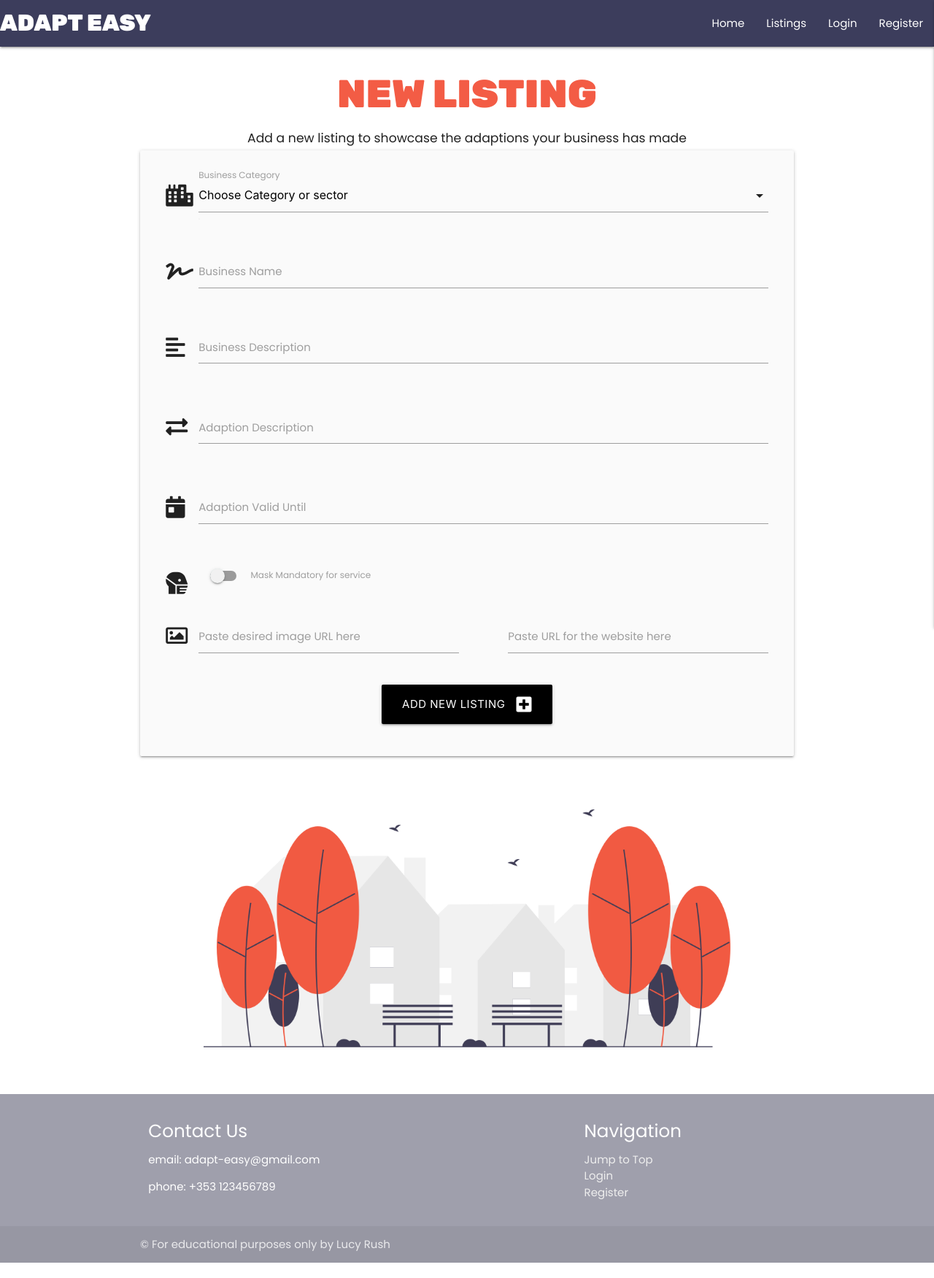
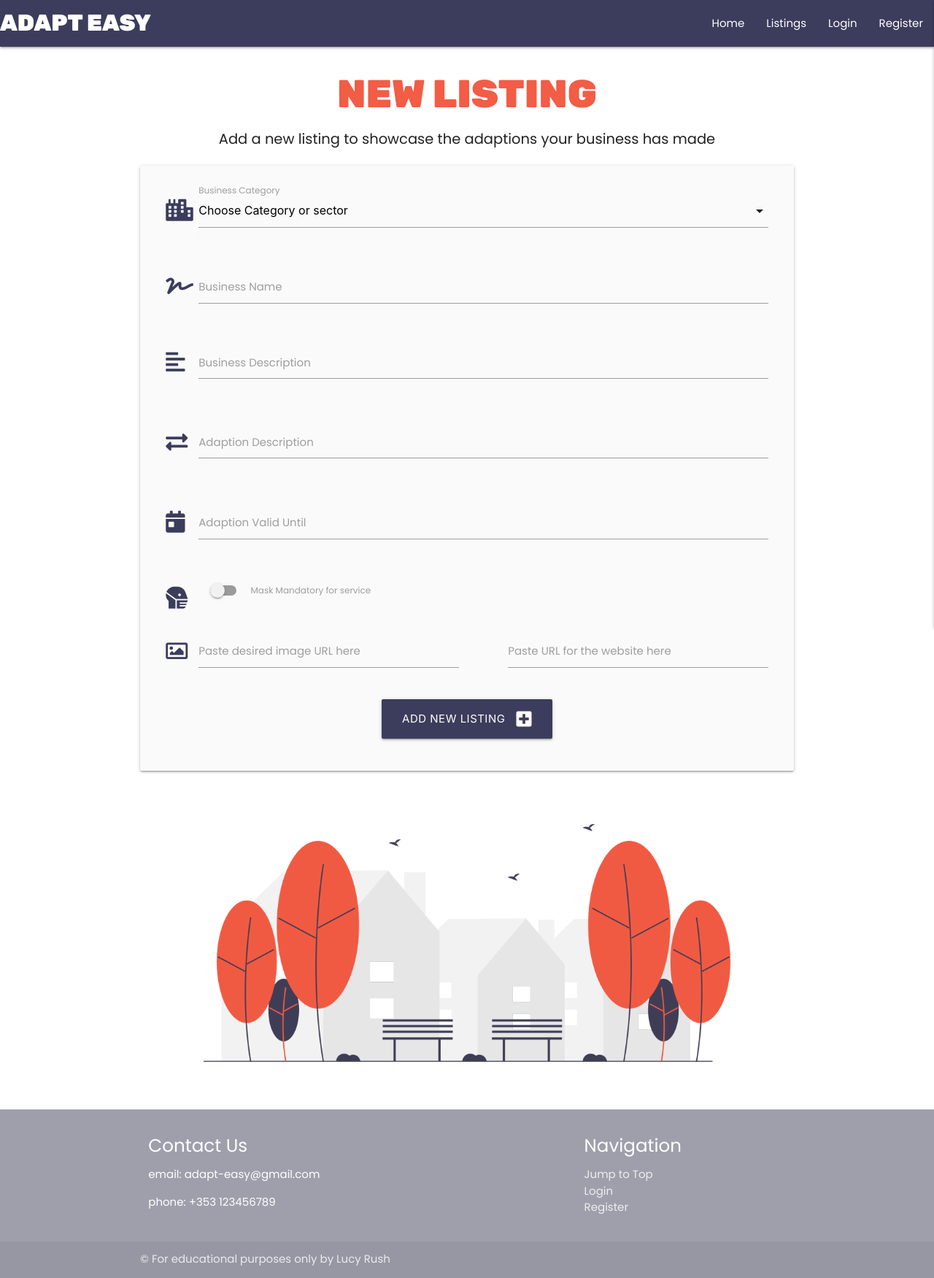
Before and after one commit to lucyrush/adapt-easy, a Flask app: page /new_listing in a window 1280 px wide. Shown: the whole page at 73% size. Before the commit the page ends 1730 px from the top, so only its background shows below. Run offline with Flask 2, Linux system fonts and the light colour scheme; data that the repository does not hold is empty; some libraries are stand-ins or nearby versions.

Commit message:
Adjust colour scheme to suit images

```diff
--- a/static/css/style.css
+++ b/static/css/style.css
@@ -1,5 +1,6 @@
 body{
     font-family: 'Poppins', sans-serif;
+    height: 100vh;
 }
 
 /*Page headings and nav bar */
@@ -16,6 +17,11 @@ body{
 .brand-logo{
     font-family: 'Rubik', sans-serif;
     text-transform: uppercase;
+}
+
+.page-intro {
+    font-size: 130%;
+    padding-bottom: 2%;
 }
 
 /* Images */
@@ -40,6 +46,10 @@ body{
     padding: 2%;
 }
 
+.list-icon {
+    color: #3C3D5C;
+}
+
 .list-heading {
     font-family: 'Rubik', sans-serif;
     color: #3C3D5C;
@@ -55,6 +65,10 @@ body{
     text-transform: uppercase;
 }
 
+.search-reset {
+    background-color: #3C3D5C;
+}
+
 .mandatory-text {
     color: #3C3D5C;
     text-transform: uppercase;
@@ -68,11 +82,21 @@ body{
     background-color: #3C3D5C;
 }
 
-.btn-small a:hover {
-    background-color: #EDD2D2;
-}
-
-
 .page-footer {
     background-color: #9F9FAC;
 }
+
+/* Media Queries */
+
+
+/* Medium screens */
+
+
+
+/*Small Screens */
+
+@media screen and (max-width: 425px) {
+  .brand-logo {
+      font-size: 20%;
+  }
+}
--- a/templates/home.html
+++ b/templates/home.html
@@ -1,12 +1,12 @@
 {% extends "base.html" %}
 {% block content %}
 
-<h2 class="page-heading center-align"> Home </h2>
+<h1 class="page-heading center-align"> ADAPT EASY </h1>
 
 <div class="row">
-      <div class="col s12"><p class="page-intro center-align"> ADAPT EASY is here to help small businesses and their valued customers
-        stay stafe and connected during the pandemic </p></div>
       <div class="col m6 s12">
+        <div class="col s12"><p class="page-intro center-align"> ADAPT EASY is here to help small businesses and their valued customers
+            stay stafe and connected during the pandemic </p></div>
         <p class="page-intro center-align"> ADAPT EASY is designed to allow small businesses to list how they have
             managed to their local COVID-19 restrictions</p>
         <p class="page-intro center-align"> As consumers, it is important to be mindful and adhere to these
--- a/templates/new_listing.html
+++ b/templates/new_listing.html
@@ -10,7 +10,7 @@
    <div class="row">
    <!--category selection-->
 				<div class="input-field col s12">
-                    <i class="fas fa-city prefix"></i>
+                    <i class="list-icon fas fa-city prefix"></i>
 					<select id="category_name" name="category_name" class="validate" required>
                         <option value="" disabled selected>Choose Category or sector</option>
                         {% for category in categories %}
@@ -23,7 +23,7 @@
     <!-- business name -->
     <div class="row">
       <div class="input-field col s12">
-        <i class="fas fa-signature prefix text-darken-8"></i>
+        <i class="list-icon fas fa-signature prefix"></i>
         <input
           id="business_name"
           name="business_name"
@@ -39,7 +39,7 @@
     <!-- business description -->
     <div class="row">
       <div class="input-field col s12">
-        <i class="fas fa-align-left prefix text-darken-4"></i>
+        <i class="list-icon fas fa-align-left prefix"></i>
         <textarea
           id="business_description"
           name="business_description"
@@ -54,7 +54,7 @@
     <!-- adaption description -->
     <div class="row">
       <div class="input-field col s12">
-        <i class="fas fa-exchange-alt prefix text-darken-4"></i>
+        <i class="list-icon fas fa-exchange-alt prefix"></i>
         <textarea
           id="adaption_description"
           name="adaption_description"
@@ -69,7 +69,7 @@
     <!-- valid until date picker -->
     <div class="row">
       <div class="input-field col s12">
-        <i class="fas fa-calendar-day prefix"></i>
+        <i class="list-icon fas fa-calendar-day prefix"></i>
         <input
           id="valid_until"
           name="valid_until"
@@ -84,7 +84,7 @@
     <div class="row">
       <div class="input-field col s12">
         <div class="switch">
-          <i class="fas fa-head-side-mask prefix"></i>
+          <i class="list-icon fas fa-head-side-mask prefix"></i>
           <label for="mask_mandatory">
             <input type="checkbox" id="mask_mandatory" name="mask_mandatory" />
             <span class="lever"></span>
@@ -96,13 +96,13 @@
     <!-- image URL -->
     <div class="row">
       <div class="input-field col s6">
-        <i class="far fa-image prefix"></i>
+        <i class="list-icon far fa-image prefix"></i>
         <input type="url" id="image_url" name="image_url" class="validate" pattern="https?://.+"/>
         <label for="image_url">Paste desired image URL here</label>
       </div>
       <!-- url -->
       <div class="input-field col s6">
-        <i class="fas fa-brackets-curly prefix"></i>
+        <i class="list-icon fas fa-brackets-curly prefix"></i>
         <input type="url" id="website_url" name="website_url" class="validate" pattern="https?://.+" />
         <label for="website_url">Paste URL for the website here</label>
       </div>
@@ -110,7 +110,7 @@
     <!-- submit button -->
             <div class="row">
                 <div class="col s12 center-align">
-                    <button type="submit" class="btn-large black">
+                    <button type="submit" class="btn-large search-reset">
                         Add New Listing <i class="fas fa-plus-square right"></i>
                     </button>
                 </div>
```
Also changed, not shown: templates/listings.html (+7 -7 lines), templates/profile.html (+9 -8 lines).
